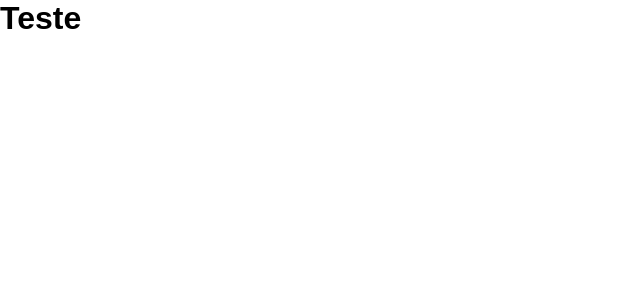
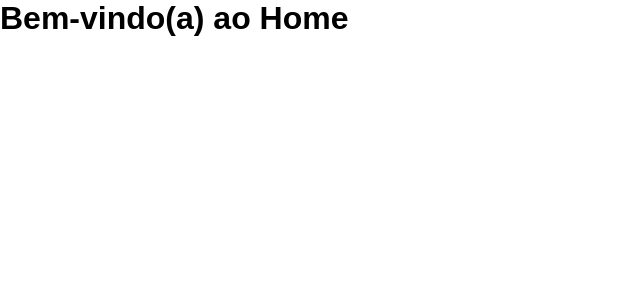
Before and after one commit to DeyvisonMoraes05/my-prime-flix, a React (Create React App) app: page / in a window 1280 px wide. Shown: the top 300 px of the page, without its empty margins (0-640 px from the left). Built offline with nearby package versions, Linux system fonts and the light colour scheme.

Commit message:
Rendering routes

```diff
--- a/src/App.js
+++ b/src/App.js
@@ -1,8 +1,9 @@
+import RoutesApp from './routes'
 
 function App() {
   return (
     <div className="App">
-        <h1>Teste</h1>
+        <RoutesApp/>
     </div>
   );
 }
```
